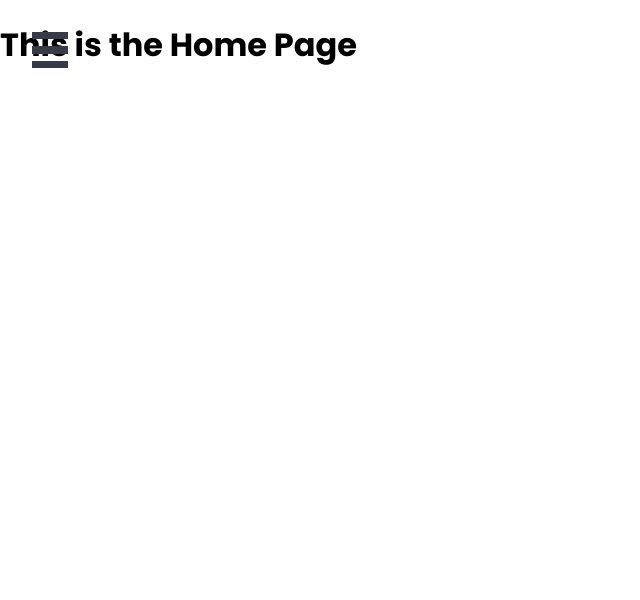
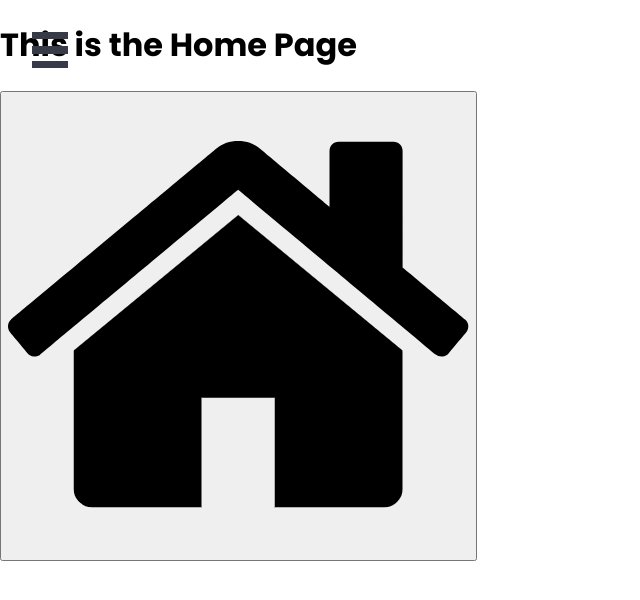
Before and after one commit to manavtimbadiya/portfolio, a React (Create React App) app: page / in a window 1280 px wide. Shown: the top 600 px of the page, without its empty margins (0-640 px from the left). Built offline with nearby package versions, Linux system fonts and the light colour scheme.

Commit message:
GoHome component Added

```diff
--- a/src/components/App/App.jsx
+++ b/src/components/App/App.jsx
@@ -8,6 +8,7 @@ import Contact from "./../Contact/Contact";
 
 import "./App.css";
 import NavBar from "../NavBar/NavBar";
+import GoHome from "../GoHome/GoHome";
 
 const App = () =>  {
 	return (
@@ -20,6 +21,7 @@ const App = () =>  {
 				<Route path="/projects" component={Projects} />
 				<Route path="/skills" component={Skills} />
 				<Route path="/contact" component={Contact} />
+				<GoHome />
 
 			</div>
 		</BrowserRouter>
```
